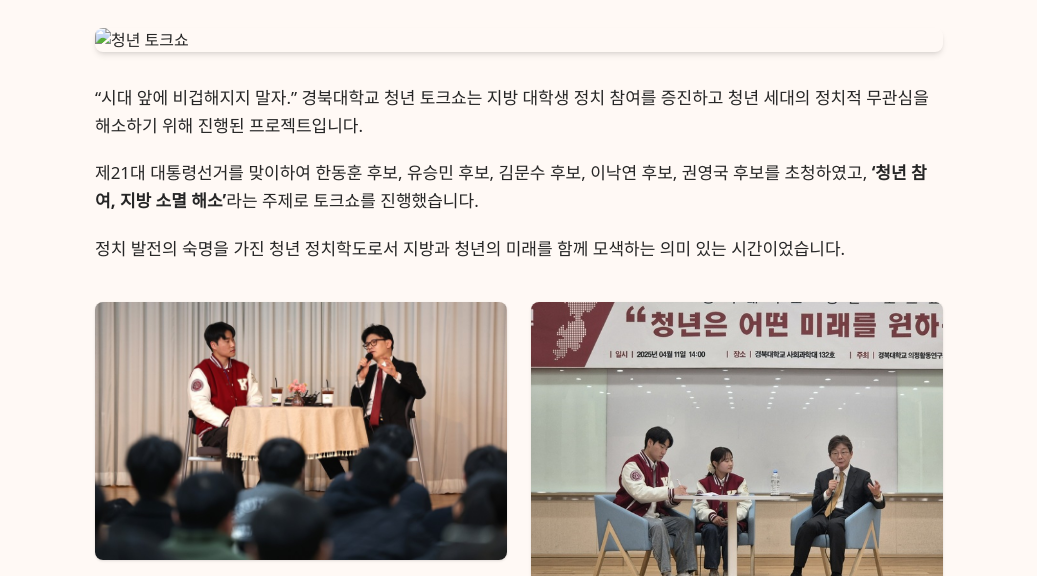
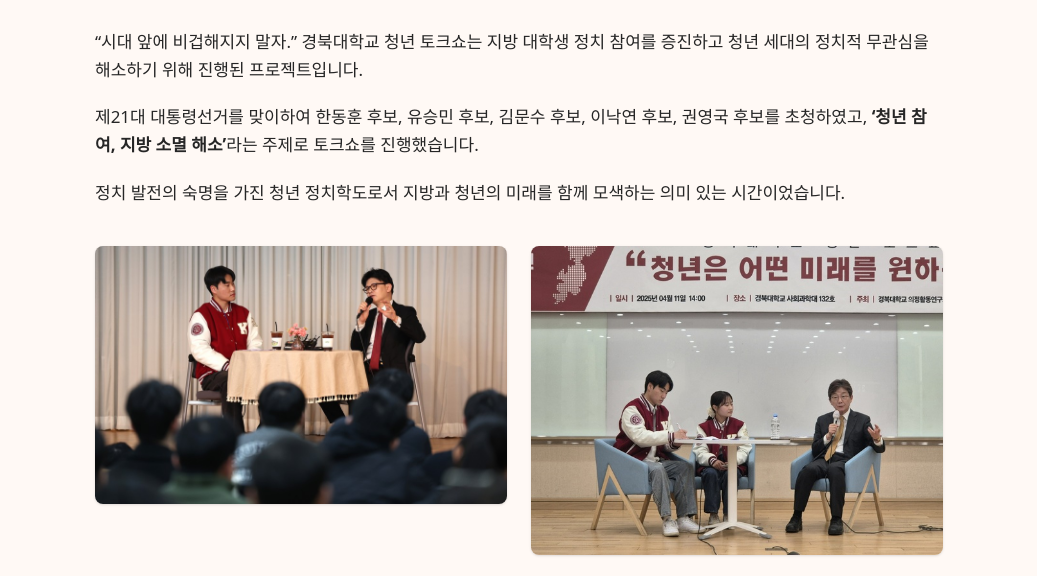
Before and after one commit to polidoyeon-dotcom/knu_politics_74lantern_donation, a plain HTML site: page details/activity2.html in a window 1280 px wide. Shown: the part 164-740 px from the top of the page, without its empty margins (121-1158 px from the left). Drawn offline with nearby package versions, Linux system fonts and the light colour scheme.

Commit message:
Update activity2.html 대표 사진 삭제

```diff
--- a/details/activity2.html
+++ b/details/activity2.html
@@ -17,8 +17,6 @@
 
   <main class="max-w-4xl mx-auto px-6 py-12">
     <h2 class="text-3xl font-bold text-[#E24A1D] mb-8">경북대학교 청년 토크쇼</h2>
-
-    <img src="../assets/activity2_main.jpg" alt="청년 토크쇼" class="rounded-lg shadow-md mb-8">
 
     <div class="text-[17px] leading-relaxed space-y-5">
       <p>“시대 앞에 비겁해지지 말자.”
```
